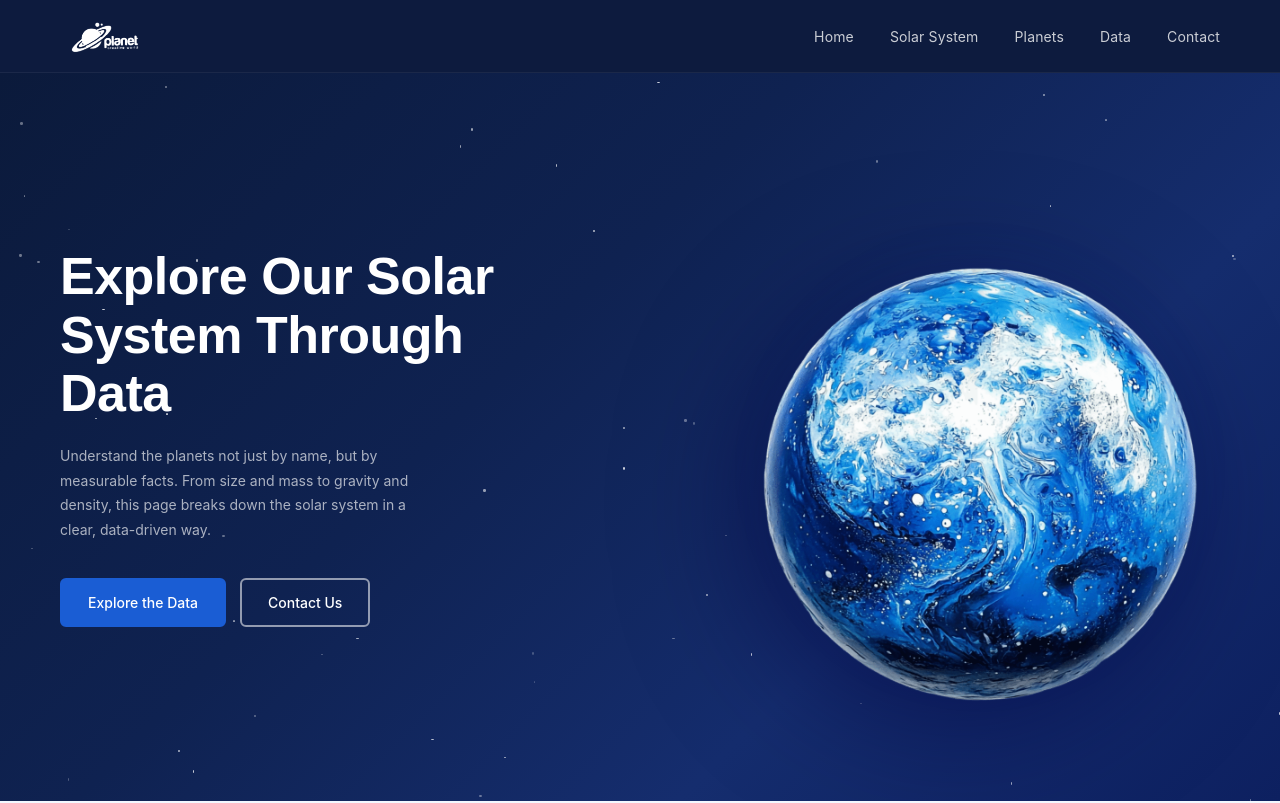
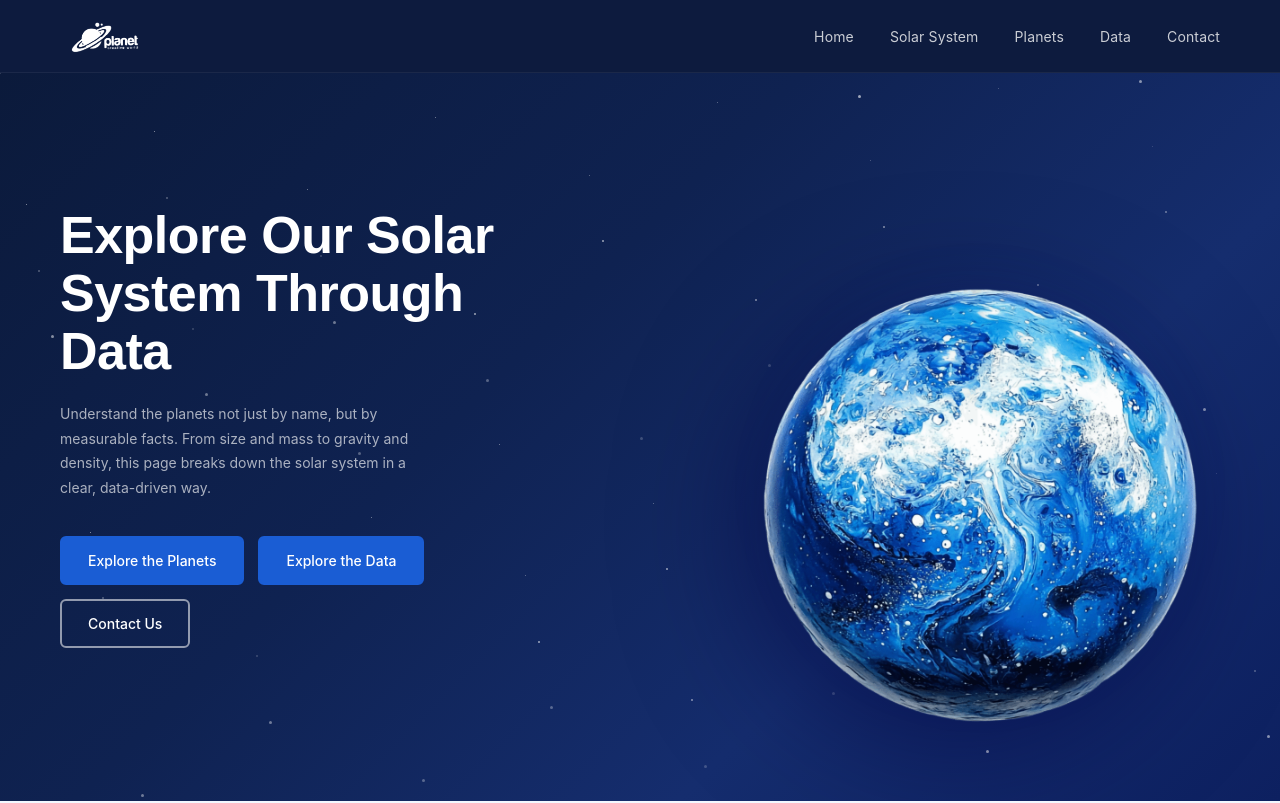
Before and after one commit to nexionovara-collab/Novaras-gurus, a React (Vite) app: page / in a window 1280 px wide. Shown: the top 803 px of the page. Built offline with nearby package versions, Linux system fonts and the light colour scheme; no server answers.

Commit message:
Add Footer and hero correted

```diff
--- a/src/App.jsx
+++ b/src/App.jsx
@@ -1,23 +1,38 @@
+// src/App.jsx
+
 import Navbar from "./components/Navbar";
 import Hero from "./components/Hero";
 import PlanetList from "./components/PlanetList";
 import PlanetaryFacts from "./components/PlanetaryFacts";
 import ContactForm from "./components/ContactForm";
+import Footer from "./components/Footer";
 
 function App() {
   return (
-    <div className="min-h-screen">
+    <div className="min-h-screen bg-white">
+      {/* Navigation */}
       <Navbar />
+
+      {/* Hero Section */}
       <Hero />
-      <div id="data">
+
+      {/* Planet Cards */}
+      <section id="data">
         <PlanetList />
-      </div>
-      <div id="facts">
+      </section>
+
+      {/* Planetary Facts Table */}
+      <section id="facts">
         <PlanetaryFacts />
-      </div>
-      <div id="contact">
+      </section>
+
+      {/* Contact Form */}
+      <section id="contact">
         <ContactForm />
-      </div>
+      </section>
+
+      {/* Footer */}
+      <Footer />
     </div>
   );
 }
--- /dev/null
+++ b/src/components/Footer.css
@@ -0,0 +1,41 @@
+/* src/components/Footer.css */
+
+@import "tailwindcss";
+
+@layer components {
+  .footer-section {
+    @apply bg-[#02144d] text-white py-24 px-8;
+  }
+
+  .footer-container {
+    @apply max-w-6xl mx-auto;
+  }
+
+  .footer-top {
+    @apply mb-14;
+  }
+
+  .footer-title {
+    @apply text-4xl font-bold mb-6;
+  }
+
+  .footer-text {
+    @apply text-2xl text-white/90;
+  }
+
+  .footer-line {
+    @apply border-t border-white/30 mb-10;
+  }
+
+  .footer-bottom {
+    @apply flex flex-col md:flex-row items-start md:items-center justify-between gap-8;
+  }
+
+  .footer-copy {
+    @apply text-xl text-white font-medium leading-relaxed;
+  }
+
+  .footer-brand {
+    @apply text-3xl font-bold;
+  }
+}
--- /dev/null
+++ b/src/components/Footer.jsx
@@ -0,0 +1,49 @@
+// src/components/Footer.jsx
+
+import "./Footer.css";
+
+function Footer() {
+  return (
+    <footer className="footer-section">
+      <div className="footer-container">
+        {/* Top Content */}
+        <div className="footer-top">
+          <h2 className="footer-title">
+            About
+          </h2>
+
+          <p className="footer-text">
+            first name of group members are
+          </p>
+
+          <p className="footer-text">
+            Riskiyat, Abiola, Zekeri, Harbor,
+            Ibrahim, Nathan
+          </p>
+        </div>
+
+        {/* Divider */}
+        <div className="footer-line"></div>
+
+        {/* Bottom */}
+        <div className="footer-bottom">
+          <div>
+            <p className="footer-copy">
+              ©2026 Design by Amaka & Ifeoma A.
+            </p>
+
+            <p className="footer-copy">
+              Built by NexioNovara. All rights reserved
+            </p>
+          </div>
+
+          <h3 className="footer-brand">
+            TSAcademy
+          </h3>
+        </div>
+      </div>
+    </footer>
+  );
+}
+
+export default Footer;
--- a/src/components/Hero.jsx
+++ b/src/components/Hero.jsx
@@ -1,21 +1,36 @@
-import React from 'react';
-import './Hero.css';
-import earthImg from '../assets/earth.png';
+// src/components/Hero.jsx
 
-const Hero = () => {
+import "./Hero.css";
+import earthImg from "../assets/earth.png";
+
+const stars = Array.from({ length: 60 }, (_, i) => ({
+  id: i,
+  top: `${(i * 17) % 100}%`,
+  left: `${(i * 13) % 100}%`,
+  size: `${(i % 3) + 1}px`,
+  opacity: ((i % 5) + 2) / 10,
+}));
+
+function Hero() {
   return (
     <section className="hero" id="home">
-
       {/* Star field background dots */}
-      <div className="hero__stars" aria-hidden="true">
-        {Array.from({ length: 60 }).map((_, i) => (
-          <span key={i} className="hero__star" style={{
-            top: `${Math.random() * 100}%`,
-            left: `${Math.random() * 100}%`,
-            width: `${Math.random() * 2 + 1}px`,
-            height: `${Math.random() * 2 + 1}px`,
-            opacity: Math.random() * 0.6 + 0.2,
-          }} />
+      <div
+        className="hero__stars"
+        aria-hidden="true"
+      >
+        {stars.map((star) => (
+          <span
+            key={star.id}
+            className="hero__star"
+            style={{
+              top: star.top,
+              left: star.left,
+              width: star.size,
+              height: star.size,
+              opacity: star.opacity,
+            }}
+          />
         ))}
       </div>
 
@@ -23,27 +38,52 @@ const Hero = () => {
         {/* Left — text */}
         <div className="hero__text">
           <h1 className="hero__heading">
-            Explore Our Solar<br />
+            Explore Our Solar
+            <br />
             System Through Data
           </h1>
+
           <p className="hero__subtext">
-            Understand the planets not just by name, but by measurable
-            facts. From size and mass to gravity and density, this page
-            breaks down the solar system in a clear, data-driven way.
+            Understand the planets not just by name,
+            but by measurable facts. From size and
+            mass to gravity and density, this page
+            breaks down the solar system in a clear,
+            data-driven way.
           </p>
+
           <div className="hero__actions">
-            <a href="#data" className="hero__btn hero__btn--primary">
+            <a
+              href="#Planets"
+              className="hero__btn hero__btn--primary"
+            >
+              Explore the Planets
+            </a>
+            <a
+              href="#data"
+              className="hero__btn hero__btn--primary"
+            >
               Explore the Data
             </a>
-            <a href="#contact" className="hero__btn hero__btn--outline">
+
+            <a
+              href="#contact"
+              className="hero__btn hero__btn--outline"
+            >
               Contact Us
             </a>
           </div>
         </div>
 
         {/* Right — Earth */}
-        <div className="hero__earth-wrapper" aria-label="Earth from space">
-          <div className="hero__earth-glow" aria-hidden="true" />
+        <div
+          className="hero__earth-wrapper"
+          aria-label="Earth from space"
+        >
+          <div
+            className="hero__earth-glow"
+            aria-hidden="true"
+          />
+
           <img
             src={earthImg}
             alt="Earth from space — Blue Marble"
@@ -51,9 +91,8 @@ const Hero = () => {
           />
         </div>
       </div>
-
     </section>
   );
-};
+}
 
 export default Hero;
```
